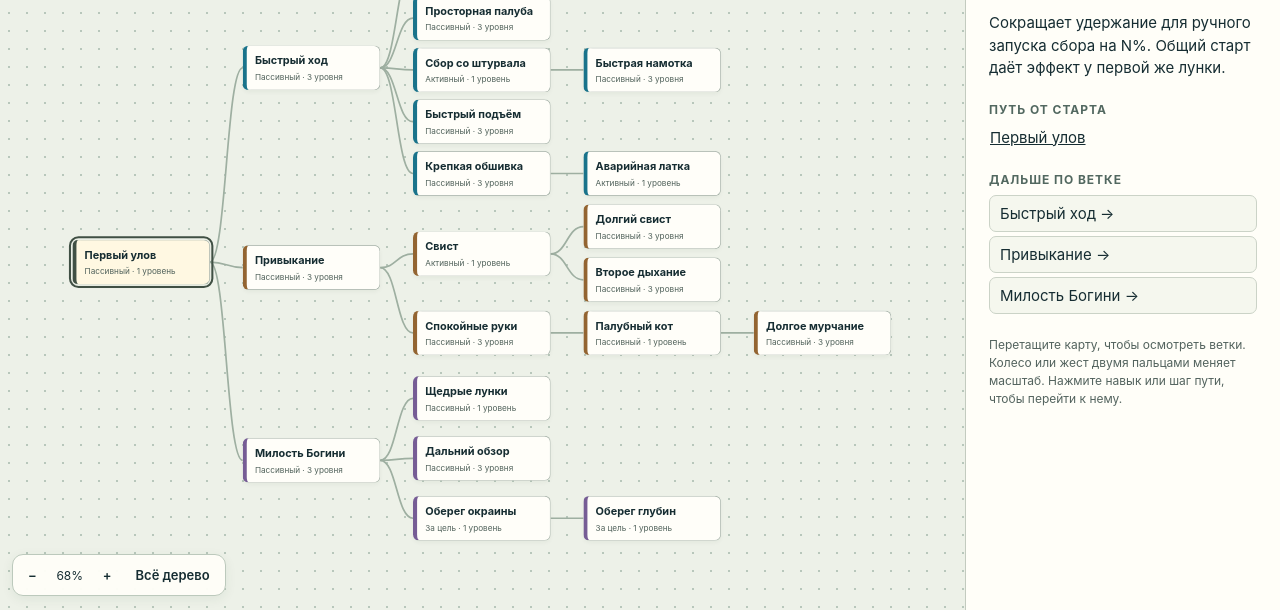
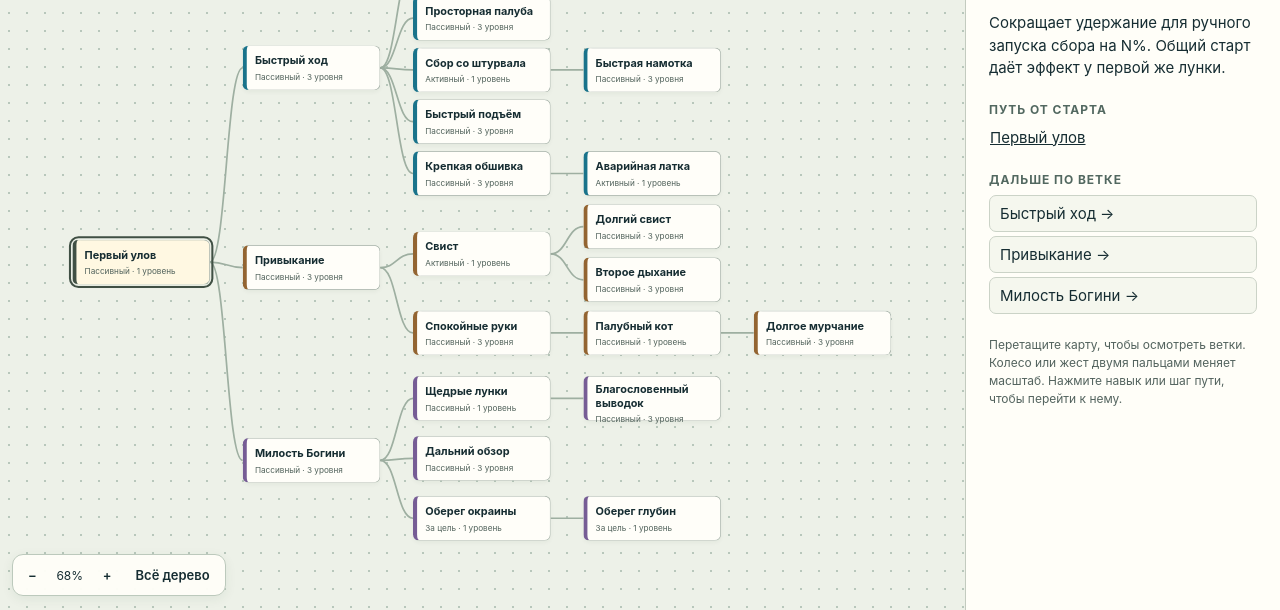
Before and after one commit to peta562/limb-skill-tree, a plain HTML site: page index.html in a window 1280 px wide. Shown: the part 190-800 px from the top of the page. Drawn offline with Linux system fonts and the light colour scheme.

Commit message:
Add Blessed Brood after Generous Burrows

```diff
--- a/index.html
+++ b/index.html
@@ -24,7 +24,8 @@ const nodes=[
   {"name":"Оберег глубин","parent":17,"branch":3,"y":826,"ranks":1,"level":3,"detail":"Следующий региональный рубеж после «Оберега окраины». Предлагаемая цель — доставить в хаб N зайцев из уже доступного региона. Эффект зависит от решения по локациям в ТЗ.","kind":"За цель"},
   {"name":"Просторная палуба","parent":1,"branch":1,"y":92,"ranks":3,"level":2,"detail":"Каждый уровень добавляет N мест на открытой палубе. Лодка может забрать больше зайцев за рейс. Зайцы на этих местах свободно двигаются, могут сбежать или прогрызть обшивку. Для безопасной перевозки служат клетки.","kind":"Пассивный"},
   {"name":"Быстрая намотка","parent":4,"branch":1,"y":168,"ranks":3,"level":3,"detail":"Сокращает перезарядку рыболовной сети на N%. Чем раньше готов следующий заброс, тем чаще можно подбирать целые лунки по пути.","kind":"Пассивный"},
-  {"name":"Второе дыхание","parent":9,"branch":2,"y":476,"ranks":3,"level":3,"detail":"Сокращает перезарядку свиста на N%. Помогает успеть ко второй волне побегов или прогрызаний. Длительность спокойствия повышает отдельный навык «Долгий свист».","kind":"Пассивный"}
+  {"name":"Второе дыхание","parent":9,"branch":2,"y":476,"ranks":3,"level":3,"detail":"Сокращает перезарядку свиста на N%. Помогает успеть ко второй волне побегов или прогрызаний. Длительность спокойствия повышает отдельный навык «Долгий свист».","kind":"Пассивный"},
+  {"name":"Благословенный выводок","parent":15,"branch":3,"y":650,"ranks":3,"level":3,"detail":"При появлении каждой новой лунки есть шанс N%, что её кольцо засветится золотом. В такой лунке на N зайцев больше обычного. Шанс и прибавка задаются отдельно для каждого уровня. Перед забросом сети проверь, поместится ли весь выводок на борту.","kind":"Пассивный"}
 ];
 function rankLabel(n){return n.ranks===1?'1 уровень':'3 уровня'}
 const labels=['Старт','Лодка','Уход за зайцами','Благословения Богини'],colors=['#405044','#19738b','#936431','#765c95'],q=s=>document.querySelector(s),world=q('#world'),surface=q('#surface'),edges=q('#edges'),buttons=[],paths=[];let current=0,scale=1,tx=0,ty=0;
```
